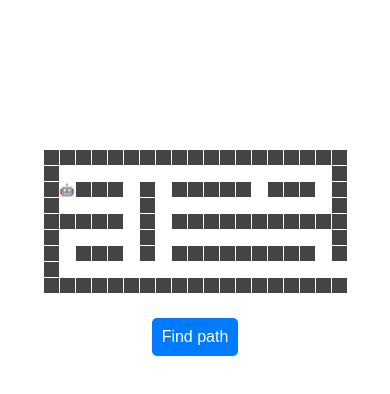
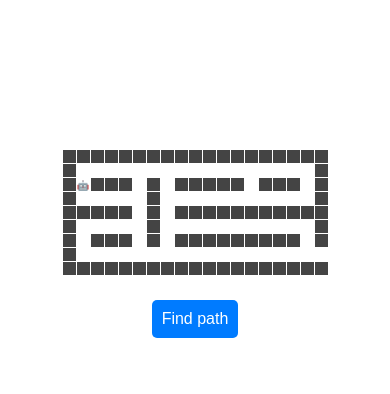
Before and after one commit to Nehad223/MazeRobot, a React (Create React App) app: page / in a window 390 px wide. Shown: the top 394 px of the page. Built offline with nearby package versions, Linux system fonts and the light colour scheme.

Commit message:
last Commit

```diff
--- a/src/Components/App.css
+++ b/src/Components/App.css
@@ -79,14 +79,14 @@
 
 @media (max-width:400px) {
   .maze-cell {
-    width: 15px;
-    height: 15px;
-    font-size: 12px;
+    width: 13px;
+    height: 13px;
+    font-size: 10px;
   }
 
   .maze {
     display: grid;
-    grid-template-columns: repeat(19, 15px);
+    grid-template-columns: repeat(19, 13px);
     grid-gap: 1px;
     margin-bottom: 20px;
   }
```
